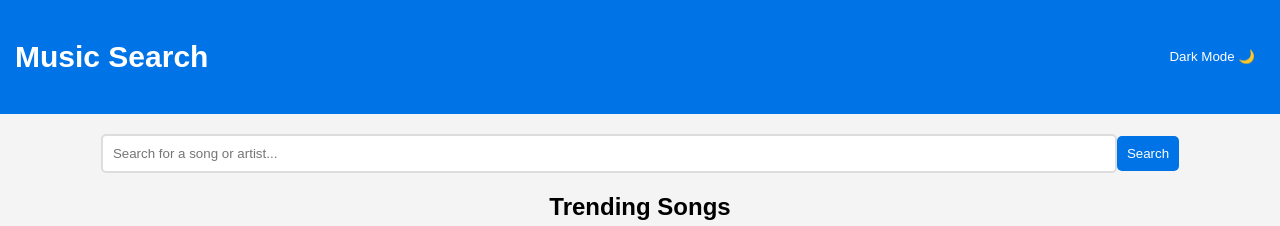
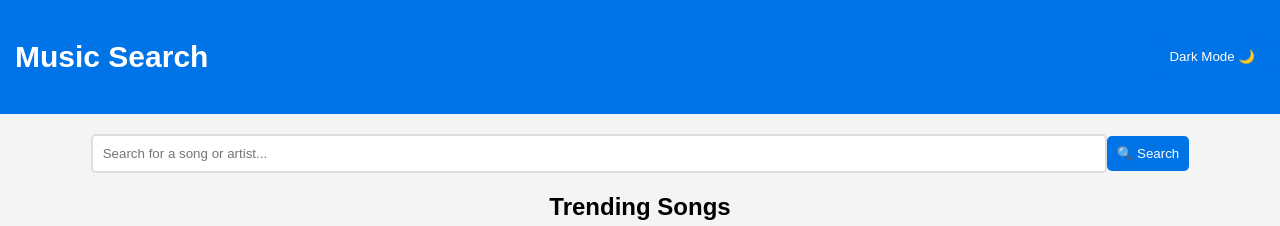
Before and after one commit to Manu-722/audio-player, a React (Vite) app: page / in a window 1280 px wide. Shown: the top 226 px of the page. Built offline with nearby package versions, Linux system fonts and the light colour scheme.

Commit message:
dealt with the search function

```diff
--- a/src/components/SearchBar.jsx
+++ b/src/components/SearchBar.jsx
@@ -7,7 +7,7 @@ const SearchBar = ({ query, setQuery, searchMusic }) => {
         onChange={(e) => setQuery(e.target.value)}
         placeholder="Search for a song or artist..."
       />
-      <button onClick={searchMusic}>Search</button>
+      <button onClick={searchMusic}>🔍 Search</button>
     </div>
   );
 };
```
